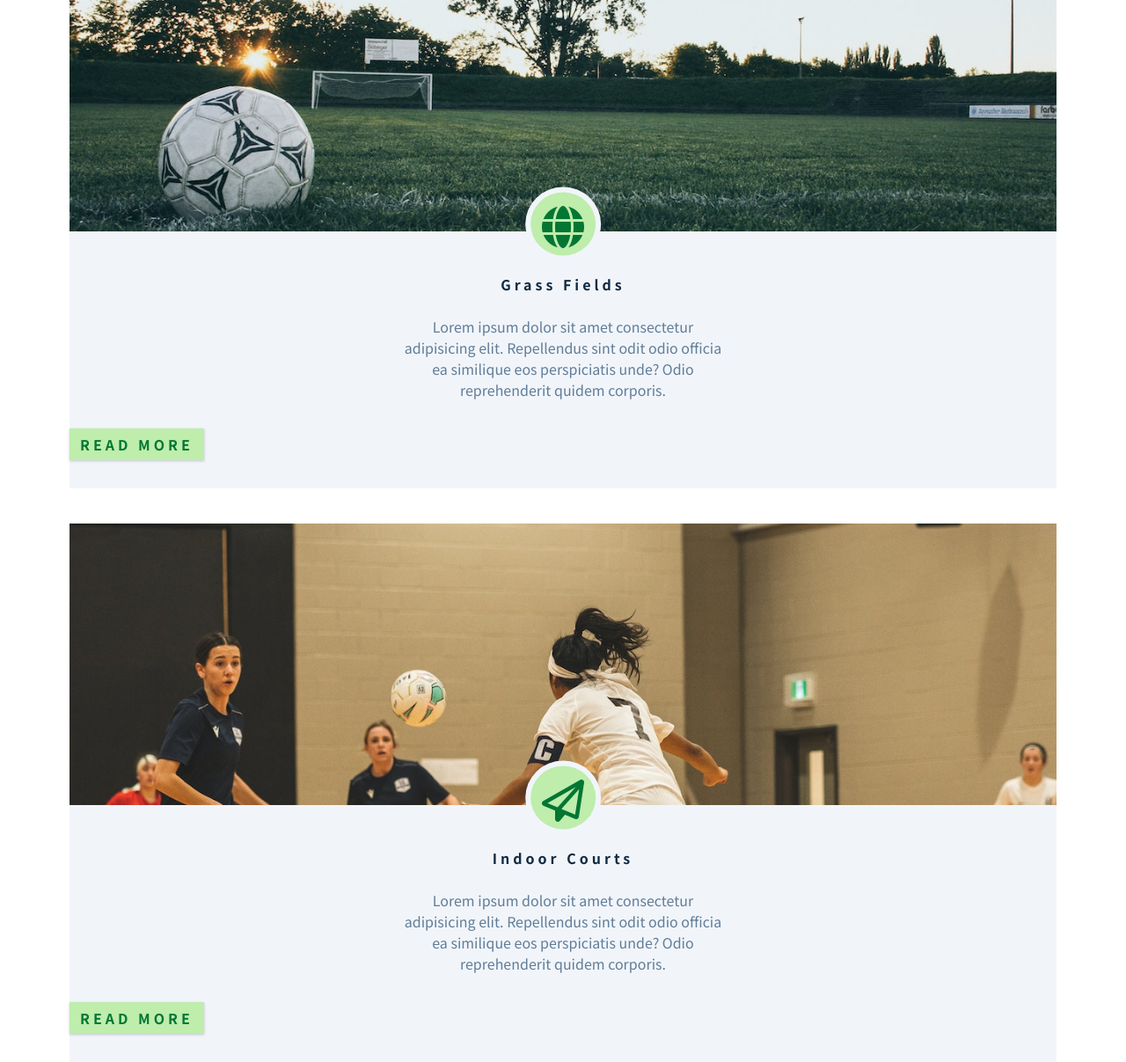
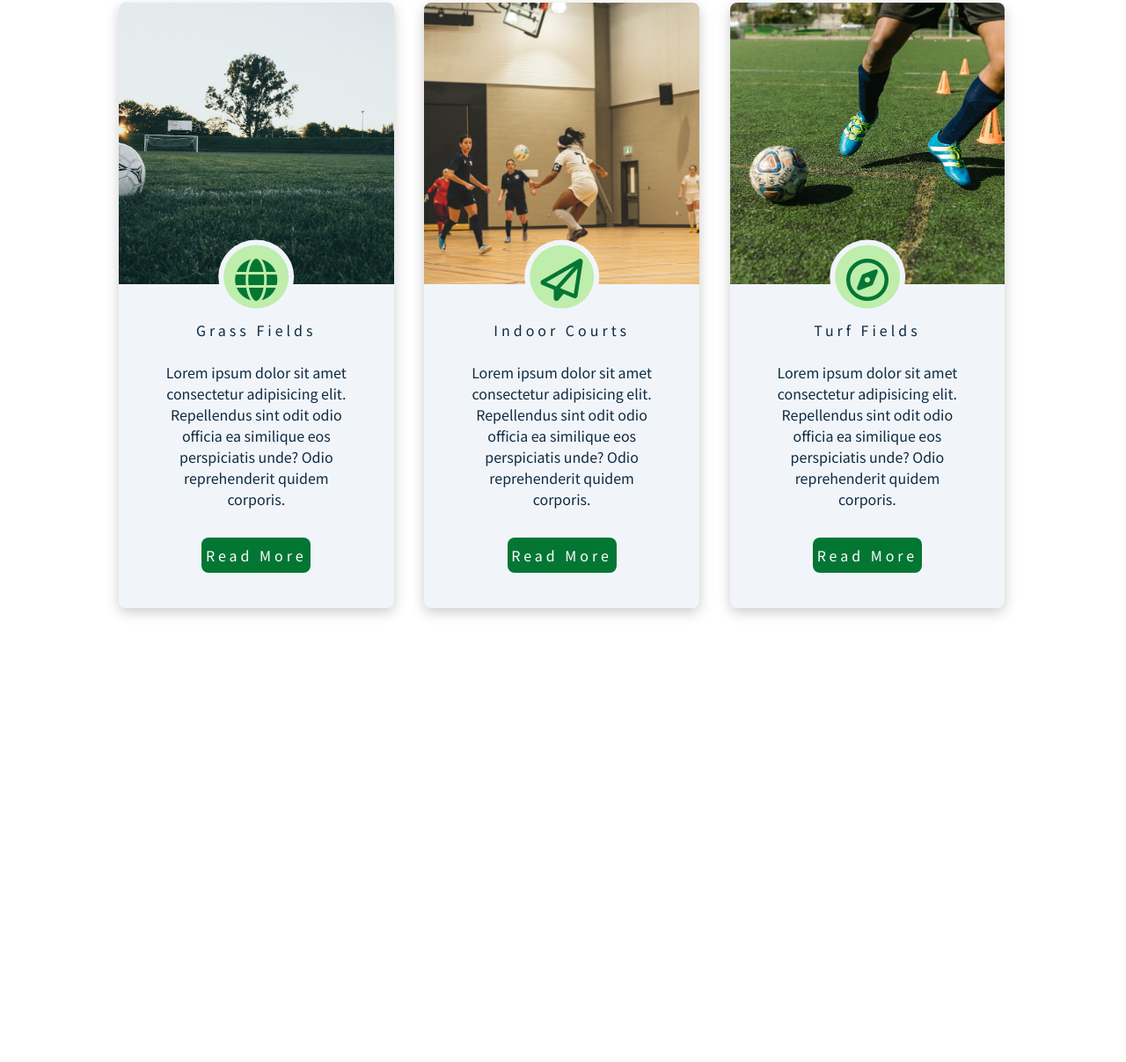
Before and after one commit to sun-n-y/soccerInfoWebsite, a plain HTML site: page index.html in a window 1280 px wide. Shown: the part 2274-3481 px from the top of the page at 88% size. After the commit the page ends 3101 px from the top, so only its background shows below. Drawn offline with Linux system fonts and the light colour scheme.

Commit message:
add field card styles

```diff
--- a/css/styles.css
+++ b/css/styles.css
@@ -426,6 +426,9 @@ field cards
 .single-card {
   margin: 2.5rem 0;
   background-color: var(--clr-grey-10);
+  border-radius: var(--radius);
+  box-shadow: 0 5px 15px rgba(0, 0, 0, 0.2);
+  transition: var(--transition);
 }
 
 .image-container {
@@ -435,6 +438,8 @@ field cards
 .image-container img {
   height: 20rem;
   object-fit: cover;
+  border-top-left-radius: var(--radius);
+  border-top-right-radius: var(--radius);
 }
 
 .field-icon {
@@ -450,23 +455,59 @@ field cards
   border-radius: 50%;
 }
 
+.service-info {
+  padding: 2.5rem;
+  text-align: center;
+}
+
 .single-card-text1 {
-  text-align: center;
-  margin-top: 3rem;
   letter-spacing: var(--spacing);
-  font-weight: 700;
   text-transform: capitalize;
 }
 
 .single-card-text2 {
-  text-align: center;
-  padding: 0 2rem;
-  color: var(--clr-grey-5);
+  max-width: 20rem;
   margin: 0 auto;
-  max-width: 27rem;
 }
 
 .service-btn {
-  outline: none;
-  margin: 2rem auto;
+  display: inline-block;
+  margin-top: 2rem;
+  background: var(--clr-primary);
+  color: var(--clr-white);
+  padding: 0.5rem 0.3rem;
+  letter-spacing: var(--spacing);
+  border-radius: var(--radius);
+  text-transform: capitalize;
+  transition: var(--transition);
 }
+
+.service-btn:hover {
+  background-color: var(--clr-primary-light);
+  color: var(--clr-primary);
+}
+
+.single-card:hover {
+  transform: scale(1.02);
+  box-shadow: 0 5px 15px rgba(0, 0, 0, 0.3);
+}
+
+@media screen and (min-width: 800px) {
+  .single-card {
+    float: left;
+    width: 45%;
+    margin-right: 5%;
+  }
+  .field-cards {
+    margin-left: 1rem;
+  }
+}
+@media screen and (min-width: 992px) {
+  .single-card {
+    width: 30%;
+    margin-right: 3.3333%;
+  }
+  .field-cards {
+    margin-left: 2rem;
+  }
+}
--- a/index.html
+++ b/index.html
@@ -130,19 +130,21 @@
         <h3>explore</h3>
         <h2>our fields</h2>
       </div>
-      <article class="field-cards">
+      <article class="field-cards section-center clearfix">
         <div class="single-card">
           <div class="image-container">
             <img src="./images/grass-soccer.jpg" alt="" />
             <span class="field-icon"><i class="fa-solid fa-globe"></i></span>
           </div>
+          <div class="service-info">
             <p class="single-card-text1">grass fields</p>
             <p class="single-card-text2">
-            Lorem ipsum dolor sit amet consectetur adipisicing elit. Repellendus
-            sint odit odio officia ea similique eos perspiciatis unde? Odio
-            reprehenderit quidem corporis.
+              Lorem ipsum dolor sit amet consectetur adipisicing elit.
+              Repellendus sint odit odio officia ea similique eos perspiciatis
+              unde? Odio reprehenderit quidem corporis.
             </p>
-          <a href="#readmore" class="btn service-btn">read more</a>
+            <a href="#readmore" class="service-btn">read more</a>
+          </div>
         </div>
         <div class="single-card">
           <div class="image-container">
@@ -151,13 +153,15 @@
               ><i class="fa-regular fa-paper-plane"></i
             ></span>
           </div>
+          <div class="service-info">
             <p class="single-card-text1">indoor courts</p>
             <p class="single-card-text2">
-            Lorem ipsum dolor sit amet consectetur adipisicing elit. Repellendus
-            sint odit odio officia ea similique eos perspiciatis unde? Odio
-            reprehenderit quidem corporis.
+              Lorem ipsum dolor sit amet consectetur adipisicing elit.
+              Repellendus sint odit odio officia ea similique eos perspiciatis
+              unde? Odio reprehenderit quidem corporis.
             </p>
-          <a href="#readmore" class="btn service-btn">read more</a>
+            <a href="#readmore" class="service-btn">read more</a>
+          </div>
         </div>
         <div class="single-card">
           <div class="image-container">
@@ -166,13 +170,15 @@
               ><i class="fa-regular fa-compass"></i
             ></span>
           </div>
+          <div class="service-info">
             <p class="single-card-text1">turf fields</p>
             <p class="single-card-text2">
-            Lorem ipsum dolor sit amet consectetur adipisicing elit. Repellendus
-            sint odit odio officia ea similique eos perspiciatis unde? Odio
-            reprehenderit quidem corporis.
+              Lorem ipsum dolor sit amet consectetur adipisicing elit.
+              Repellendus sint odit odio officia ea similique eos perspiciatis
+              unde? Odio reprehenderit quidem corporis.
             </p>
-          <a href="#readmore" class="btn service-btn">read more</a>
+            <a href="#readmore" class="service-btn">read more</a>
+          </div>
         </div>
       </article>
     </section>
```
Lines whose indentation alone changed are shown as unchanged.
